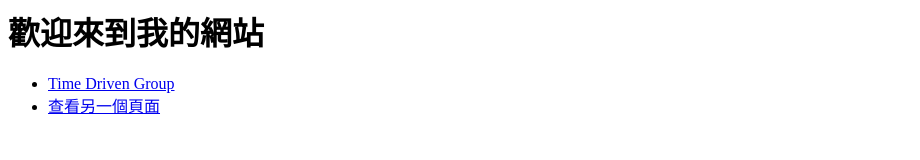
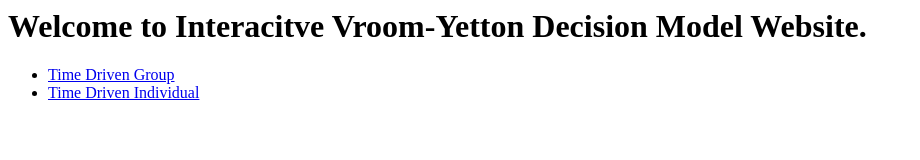
Before and after one commit to pfjasonwu/Vroom-Yetton-Decision-Model, a plain HTML site: page index.html in a window 1280 px wide. Shown: the whole page, without its empty margins (0-920 px from the left). Drawn offline with Linux system fonts and the light colour scheme.

Commit message:
Update index.html

```diff
--- a/index.html
+++ b/index.html
@@ -1,5 +1,5 @@
-<h1>歡迎來到我的網站</h1>
+<h1>Welcome to Interacitve Vroom-Yetton Decision Model Website.</h1>
 <ul>
     <li><a href="vroom_yetton_model_Time_driven_group.html">Time Driven Group</a></li>
-    <li><a href="another-page.html">查看另一個頁面</a></li>
+    <li><a href="vroom_yetton_model_Time_driven_individual">Time Driven Individual</a></li>
 </ul>
```
